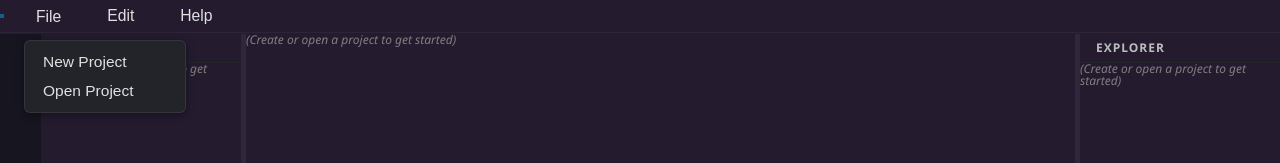
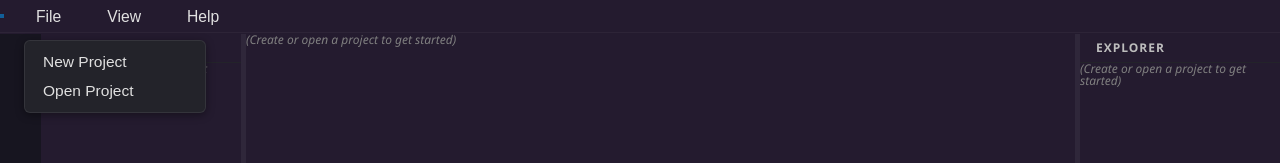
Before and after one commit to jhasselbring/sdt, a React (Vite) app: page / in a window 1280 px wide. Both pictures are taken after a click on the element "File". Shown: the top 163 px of the page. Built offline with nearby package versions, Linux system fonts and the light colour scheme; some icons are missing.

Commit message:
Refactor Header component by introducing HeaderMenu for improved modularity and maintainability. Remove inline menu logic and replace it with a dedicated HeaderMenu component, enhancing the overall structure of the header. Update WindowControls for consistent styling and interaction behavior.

```diff
--- a/src/renderer/components/Header.jsx
+++ b/src/renderer/components/Header.jsx
@@ -2,12 +2,12 @@
 // This file defines the top menu/header bar for the application, styled to look like a classic app menu bar.
 // It uses styled-components for styling and supports a logo, app name, and menu items.
 
-import React, { useState, useRef, useEffect } from 'react';
+
 import styled from 'styled-components';
 import '@vscode/codicons/dist/codicon.css';
 import theme from '../theme';
 import HeaderControls from './HeaderComponents/HeaderControls.jsx';
-
+import HeaderMenu from './HeaderComponents/HeaderMenu.jsx';
 
 // Styled container for the header bar
 const HeaderContainer = styled.header`
@@ -31,147 +31,13 @@ const LogoContainer = styled.div`
   -webkit-app-region: no-drag
 `;
 
-// Logo image styling
-const LogoImg = styled.img`
-  height: 18px;
-  width: 18px;
-  filter: drop-shadow(0 0 2px #0008);
-  -webkit-app-region: no-drag
-`;
-
-
-// Menu bar container for menu items
-const MenuBar = styled.nav`
-  display: flex;
-  align-items: center;
-  gap: 22px;
-  -webkit-app-region: no-drag
-`;
-
-// Individual menu item styling
-const MenuItem = styled.span`
-  color: #e0e0e0;
-  font-size: 0.98rem;
-  font-family: ${theme.fonts.main};
-  padding: 3px 12px 4px 12px;
-  border-radius: 4px;
-  cursor: pointer;
-  transition: background 0.18s, color 0.18s;
-  &:hover {
-    background: rgba(255,255,255,0.08);
-    color: #fff;
-  }
-  &:active {
-    background: rgba(255,255,255,0.16);
-    color: #fff;
-  }
-    -webkit-app-region: no-drag
-`;
-
-// Dropdown menu styling
-const DropdownMenu = styled.div`
-  position: absolute;
-  top: 32px;
-  left: 0;
-  background: #23232a;
-  border: 1px solid rgba(255,255,255,0.08);
-  border-radius: 6px;
-  box-shadow: 0 2px 8px #0006;
-  min-width: 160px;
-  z-index: 1000;
-  padding: 6px 0;
-`;
-const DropdownItem = styled.div`
-  color: #e0e0e0;
-  font-size: 0.97rem;
-  font-family: ${theme.fonts.main};
-  padding: 7px 20px 7px 18px;
-  cursor: pointer;
-  transition: background 0.18s, color 0.18s;
-  &:hover {
-    background: rgba(255,255,255,0.10);
-    color: #fff;
-  }
-`;
-
-// List of menu items to display in the header  'View',
-
-const menuItems = [
-  'File',
-  'Edit',
-  'Help',
-];
-
-// Codicon-based icon components
-
-
-
-
-/**
- * Header component for the app.
- * Displays the app logo, name, and a row of menu items.
- */
 export default function Header() {
-  const [fileMenuOpen, setFileMenuOpen] = useState(false);
-  const fileMenuRef = useRef();
-
-  // Close dropdown on outside click
-  useEffect(() => {
-    if (!fileMenuOpen) return;
-    function handleClick(e) {
-      if (fileMenuRef.current && !fileMenuRef.current.contains(e.target)) {
-        setFileMenuOpen(false);
-      }
-    }
-    document.addEventListener('mousedown', handleClick);
-    return () => document.removeEventListener('mousedown', handleClick);
-  }, [fileMenuOpen]);
-
-  // Dropdown menu options for File
-  const handleNewProject = () => {
-    setFileMenuOpen(false);
-    // TODO: Implement New Project logic
-    alert('New Project clicked');
-  };
-  const handleOpenProject = () => {
-    setFileMenuOpen(false);
-    // TODO: Implement Open Project logic
-    alert('Open Project clicked');
-  };
-
   return (
     <HeaderContainer>
       <LogoContainer>
-        <span className="codicon codicon-symbol-event" style={{ fontSize: 30, padding:'2px', color: '#fff', backgroundColor: '#115f99' }}></span>
+        <span className="codicon codicon-symbol-event" style={{ fontSize: 30, padding: '2px', color: '#fff', backgroundColor: '#115f99' }}></span>
       </LogoContainer>
-      <MenuBar style={{ position: 'relative' }}>
-        {menuItems.map((item) =>
-          item === 'File' ? (
-            <div key={item} style={{ position: 'relative' }} ref={fileMenuRef}>
-              <MenuItem
-                onClick={() => setFileMenuOpen((open) => !open)}
-                aria-haspopup="true"
-                aria-expanded={fileMenuOpen}
-                tabIndex={0}
-                onKeyDown={e => {
-                  if (e.key === 'Enter' || e.key === ' ') setFileMenuOpen((open) => !open);
-                  if (e.key === 'Escape') setFileMenuOpen(false);
-                }}
-              >
-                {item}
-              </MenuItem>
-              {fileMenuOpen && (
-                <DropdownMenu>
-                  <DropdownItem onClick={handleNewProject}>New Project</DropdownItem>
-                  <DropdownItem onClick={handleOpenProject}>Open Project</DropdownItem>
-                </DropdownMenu>
-              )}
-            </div>
-          ) : (
-            <MenuItem key={item}>{item}</MenuItem>
-          )
-        )}
-      </MenuBar>
+      <HeaderMenu />
       <HeaderControls />
     </HeaderContainer>
   );
--- /dev/null
+++ b/src/renderer/components/HeaderComponents/HeaderMenu.jsx
@@ -0,0 +1,146 @@
+import React, { useState, useRef, useEffect } from 'react';
+import styled from 'styled-components';
+import theme from '../../theme';
+// Menu bar container for menu items
+const MenuBar = styled.nav`
+  display: flex;
+  align-items: center;
+  gap: 22px;
+  -webkit-app-region: no-drag
+`;
+
+// Individual menu item styling
+const MenuItem = styled.span`
+  color: #e0e0e0;
+  font-size: 0.98rem;
+  font-family: ${theme.fonts.main};
+  padding: 3px 12px 4px 12px;
+  border-radius: 4px;
+  cursor: pointer;
+  transition: background 0.18s, color 0.18s;
+  &:hover {
+    background: rgba(255,255,255,0.08);
+    color: #fff;
+  }
+  &:active {
+    background: rgba(255,255,255,0.16);
+    color: #fff;
+  }
+    -webkit-app-region: no-drag
+`;
+
+// Dropdown menu styling
+const DropdownMenu = styled.div`
+  position: absolute;
+  top: 32px;
+  left: 0;
+  background: #23232a;
+  border: 1px solid rgba(255,255,255,0.08);
+  border-radius: 6px;
+  box-shadow: 0 2px 8px #0006;
+  width: 180px;
+  z-index: 1000;
+  padding: 6px 0;
+`;
+const DropdownItem = styled.div`
+  color: #e0e0e0;
+  font-size: 0.97rem;
+  font-family: ${theme.fonts.main};
+  padding: 7px 20px 7px 18px;
+  cursor: pointer;
+  transition: background 0.18s, color 0.18s;
+  &:hover {
+    background: rgba(255,255,255,0.10);
+    color: #fff;
+  }
+`;
+export default function HeaderMenu() {
+    const [openMenu, setOpenMenu] = useState(null);
+    const menuRefs = useRef({});
+
+    const menuItems = {
+      "File": {
+        "New Project": () => {
+          // TODO: Implement New Project logic
+          alert('New Project clicked');
+        },
+        "Open Project": () => {
+          // TODO: Implement Open Project logic
+          alert('Open Project clicked');
+        }
+      },
+      "View": {
+        "Primary Sidebar": () => {
+          // TODO: Implement Toggle Sidebar logic
+          alert('Toggle Sidebar clicked');
+        },
+        "Secondary Sidebar": () => {
+          // TODO: Implement Toggle Sidebar logic
+          alert('Toggle Sidebar clicked');
+        },
+        "Console": () => {
+          // TODO: Implement Toggle Console logic
+          alert('Toggle Console clicked');
+        }
+      },
+      "Help": {
+        "About": () => {
+          // TODO: Implement About logic
+          alert('About clicked');
+        },
+        "Check for Updates": () => {
+          // TODO: Implement Check for Updates logic
+          alert('Check for Updates clicked');
+        }
+      }
+    };
+    useEffect(() => {
+        if (!openMenu) return;
+        function handleClick(e) {
+          const ref = menuRefs.current[openMenu];
+          if (ref && !ref.contains(e.target)) {
+            setOpenMenu(null);
+          }
+        }
+        document.addEventListener('mousedown', handleClick);
+        return () => document.removeEventListener('mousedown', handleClick);
+      }, [openMenu]);
+    return (<MenuBar style={{ position: 'relative' }}>
+        {Object.keys(menuItems).map((menu) => (
+            <div
+                key={menu}
+                style={{ position: 'relative' }}
+                ref={el => menuRefs.current[menu] = el}
+            >
+                <MenuItem
+                    onClick={() => setOpenMenu(openMenu === menu ? null : menu)}
+                    aria-haspopup="true"
+                    aria-expanded={openMenu === menu}
+                    tabIndex={0}
+                    onKeyDown={e => {
+                        if (e.key === 'Enter' || e.key === ' ') setOpenMenu(openMenu === menu ? null : menu);
+                        if (e.key === 'Escape') setOpenMenu(null);
+                    }}
+                >
+                    {menu}
+                </MenuItem>
+                {openMenu === menu && (
+                    <DropdownMenu>
+                        {Object.entries(menuItems[menu]).map(([label, handler]) => (
+                            <DropdownItem
+                                key={label}
+                                onClick={() => {
+                                    setOpenMenu(null);
+                                    handler();
+                                }}
+                            >
+                                {label}
+                            </DropdownItem>
+                        ))}
+                    </DropdownMenu>
+                )}
+            </div>
+        ))}
+    </MenuBar>
+    );
+}
--- a/src/renderer/components/HeaderComponents/WindowControls.jsx
+++ b/src/renderer/components/HeaderComponents/WindowControls.jsx
@@ -10,14 +10,20 @@ const WindowButton = styled.button`
   background: none;
   border: none;
   padding: 0;
-  margin-left: 8px;
+  padding: 5px 10px;
   border-radius: 0;
   cursor: pointer;
   display: flex;
   align-items: center;
   transition: background 0.18s;
-  &:hover:has(svg rect[fill="#e11d2b"]) svg rect {
-    fill: #b3131f;
+  &:hover{
+    background: #f0f0f022;
+  }
+  &:hover:has(> .codicon-close){
+    background-color: #e81123;
+  }
+  & > .codicon-close{
+    color: #a09ba8;
   }
   -webkit-app-region: no-drag
 `;
@@ -29,7 +35,7 @@ const MinimizeIcon = () => (
   <span className="codicon codicon-chrome-maximize" style={{ fontSize: 22, color: '#a09ba8' }} />
 );
 const CloseIcon = () => (
-    <span className="codicon codicon-close" style={{ fontSize: 22, color: '#e11d2b' }} />
+  <span className="codicon codicon-close" style={{ fontSize: 22 }} />
 );
 
 export default function WindowControls() {
```
Lines whose indentation alone changed are shown as unchanged.
